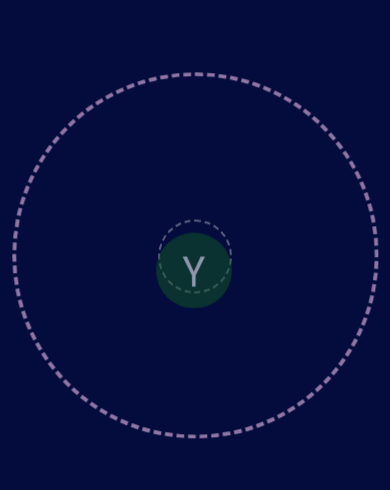
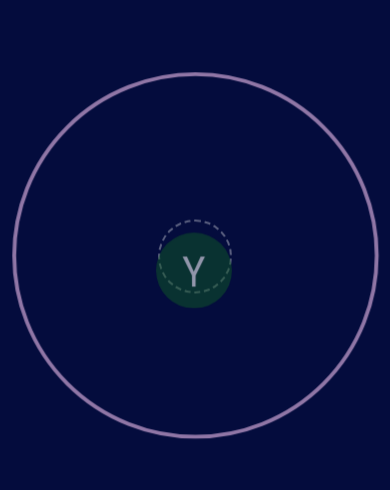
Before and after one commit to hyperspacejelly/hangmans-gambit-TS, a React (Vite) app: page / in a window 390 px wide. Both pictures are taken after a click on the button "Easy". Shown: the part 167-657 px from the top of the page. Built offline with nearby package versions, Linux system fonts and the light colour scheme.

Commit message:
Update playarea.css

```diff
--- a/src/Components/CSS/playarea.css
+++ b/src/Components/CSS/playarea.css
@@ -158,6 +158,7 @@
     }
 
     #play-area::before{
+        border-style: solid;
         animation: smallShrinkGrowAnim 0.6s linear infinite alternate;
     }
 
```
